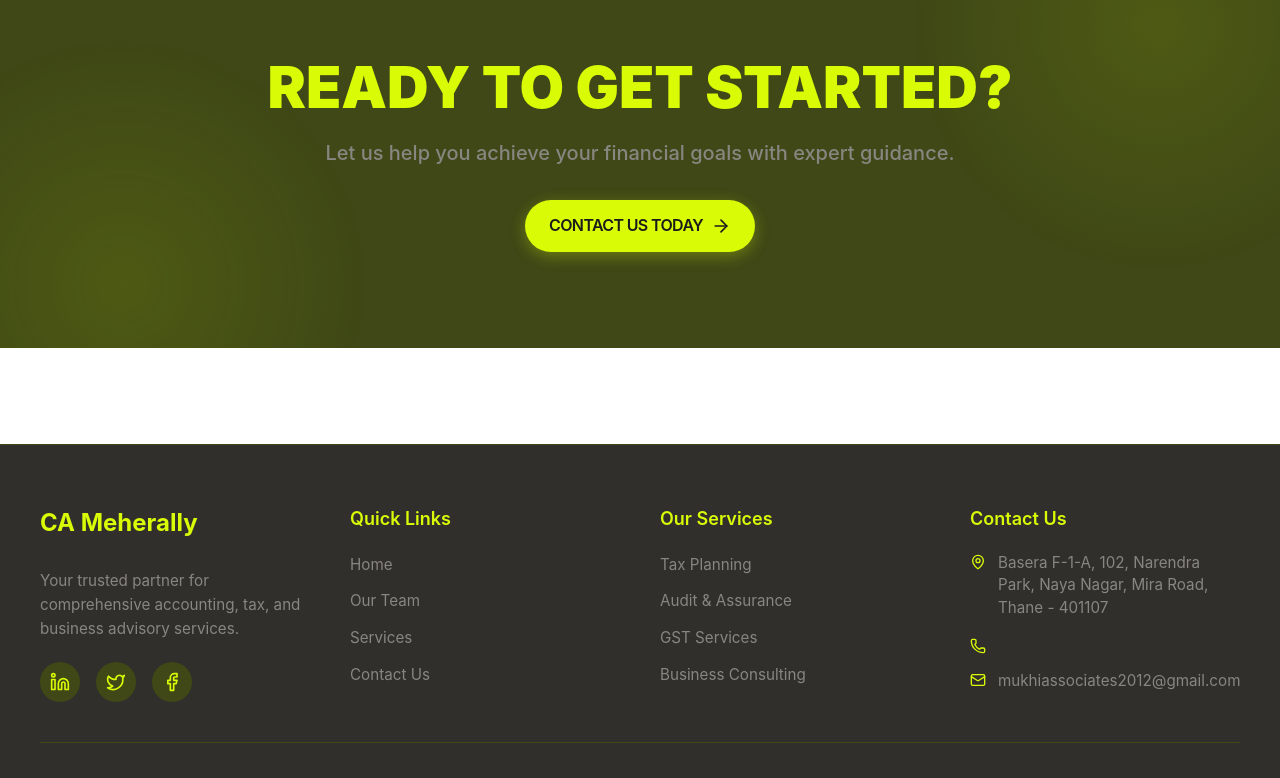
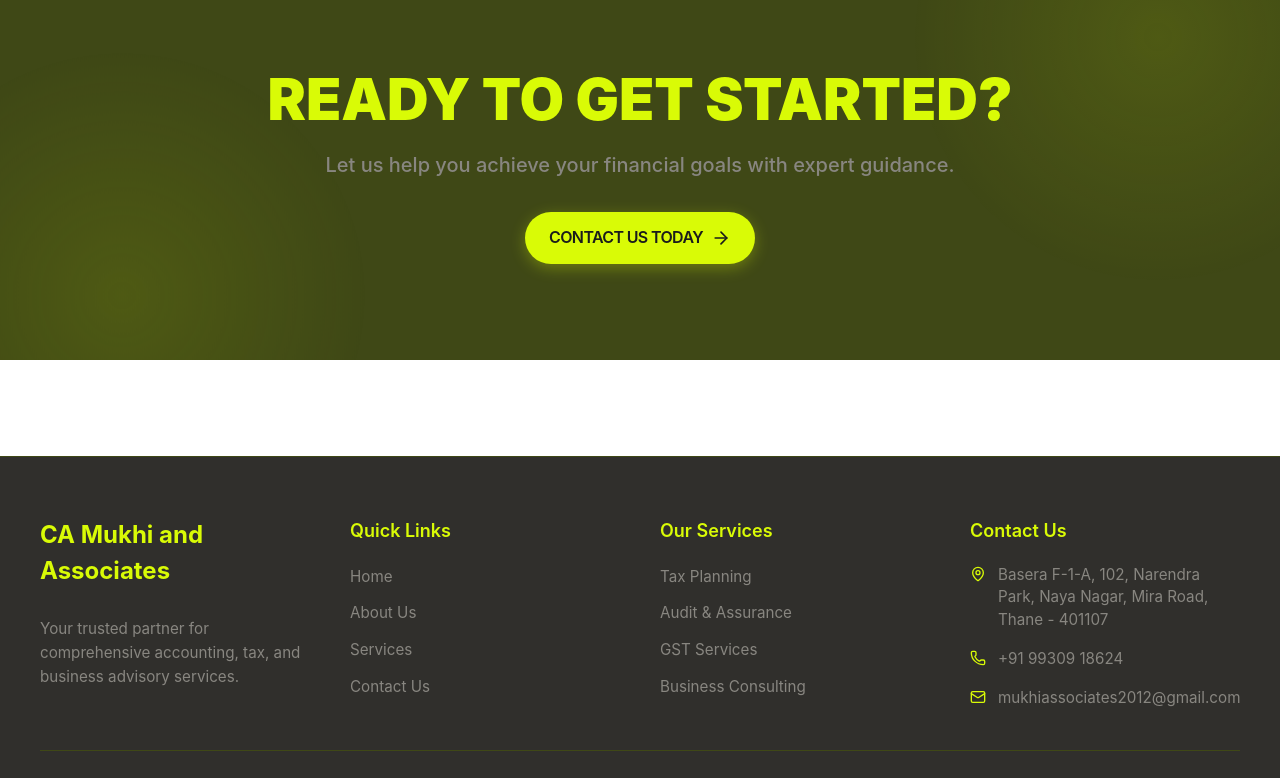
Before and after one commit to samirali-mukhi/Mukhi-Associates, a React (Vite) app: page /#/contact in a window 1280 px wide. Shown: the part 2000-2778 px from the top of the page. Built offline with nearby package versions, Linux system fonts and the light colour scheme.

Commit message:
Add files via upload

```diff
--- a/src/components/Footer.jsx
+++ b/src/components/Footer.jsx
@@ -10,11 +10,11 @@ export const Footer = () => {
         <div className="footer-grid">
           {/* Company Info */}
           <div className="footer-section">
-            <h3 className="footer-title">CA Meherally</h3>
+            <h3 className="footer-title">CA Mukhi and Associates</h3>
             <p className="footer-text">
               Your trusted partner for comprehensive accounting, tax, and business advisory services.
             </p>
-            <div className="social-links">
+            {/* <div className="social-links">
               <a href="#" className="social-link" aria-label="LinkedIn">
                 <Linkedin size={20} />
               </a>
@@ -24,7 +24,7 @@ export const Footer = () => {
               <a href="#" className="social-link" aria-label="Facebook">
                 <Facebook size={20} />
               </a>
-            </div>
+            </div> */}
           </div>
 
           {/* Quick Links */}
@@ -32,7 +32,7 @@ export const Footer = () => {
             <h4 className="footer-subtitle">Quick Links</h4>
             <ul className="footer-links">
               <li><Link to="/" className="footer-link">Home</Link></li>
-              <li><Link to="/team" className="footer-link">Our Team</Link></li>
+              <li><Link to="/aboutus" className="footer-link">About Us</Link></li>
               <li><Link to="/services" className="footer-link">Services</Link></li>
               <li><Link to="/contact" className="footer-link">Contact Us</Link></li>
             </ul>
@@ -59,7 +59,7 @@ export const Footer = () => {
               </li>
               <li className="footer-contact-item">
                 <Phone size={16} />
-                <span>{contactInfo.phone}</span>
+                <span>{contactInfo.mobile}</span>
               </li>
               <li className="footer-contact-item">
                 <Mail size={16} />
@@ -71,7 +71,7 @@ export const Footer = () => {
 
         <div className="footer-bottom">
           <p className="footer-copyright">
-            © {new Date().getFullYear()} CA Meherally. All rights reserved.
+            © {new Date().getFullYear()} CA Mukhi and Associates. All rights reserved.
           </p>
         </div>
       </div>
--- a/src/components/Header.jsx
+++ b/src/components/Header.jsx
@@ -8,7 +8,7 @@ export const Header = () => {
 
   const navItems = [
     { name: 'Home', path: '/' },
-    { name: 'Our Team', path: '/team' },
+    { name: 'About US', path: '/aboutus' },
     { name: 'Services', path: '/services' },
     { name: 'Contact Us', path: '/contact' }
   ];
@@ -19,9 +19,15 @@ export const Header = () => {
     <header className="header-main">
       <div className="container">
         <div className="header-content">
-          <Link to="/" className="logo">
-            <span className="logo-text">CA Meherally</span>
-          </Link>
+        {/* Added display: flex, align-items, and gap inline */}
+        <div className="logo" style={{ display: 'flex', alignItems: 'center', gap: '12px' }}>
+          <img
+            src="public/assets/images/ca_logo.png"
+            alt="CA India"
+            style={{ height: '60px', width: '60px', display: 'block', objectFit: 'contain' }}
+          />
+          <span className="logo-text">Mukhi and Associates</span>
+        </div>
 
         {/* Desktop Navigation */}
         <nav className="desktop-nav">
```
Lines whose indentation alone changed are shown as unchanged.
